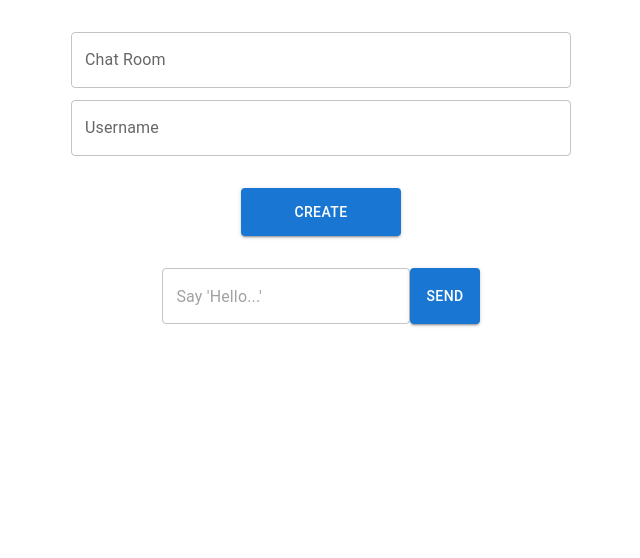
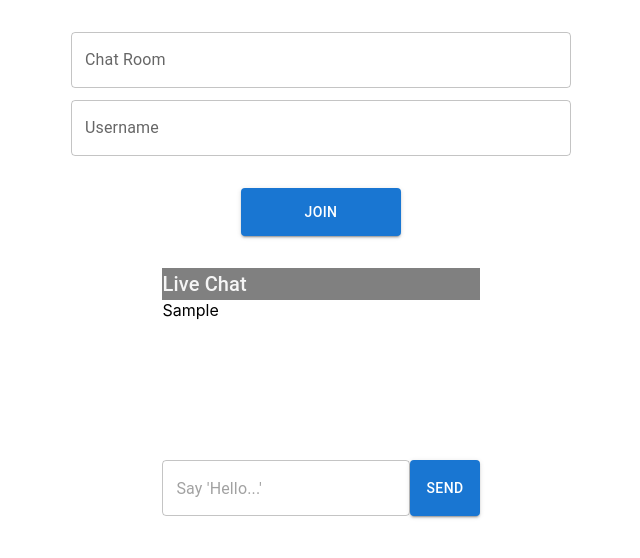
Before and after one commit to UpwardStart/SpeakEasy, a React (Create React App) app in the folder client/: page / in a window 1280 px wide. Both pictures are taken after typing "Sample" into the empty fields and a click on the button "SEND". Shown: the top 558 px of the page, without its empty margins (319-959 px from the left). Built offline with nearby package versions, Linux system fonts and the light colour scheme; no server answers.

Commit message:
Made template for socket.io

```diff
--- a/client/package.json
+++ b/client/package.json
@@ -2,7 +2,7 @@
   "name": "client",
   "version": "0.1.0",
   "private": true,
-  "proxy": "http://localhost:5000/",
+  "proxy": "http://localhost:3003/",
   "dependencies": {
     "@emotion/react": "^11.7.0",
     "@emotion/styled": "^11.6.0",
--- a/client/src/App.jsx
+++ b/client/src/App.jsx
@@ -43,7 +43,7 @@ function App() {
         />
       </Box>
       <Box component="div" sx={{ marginTop: '2rem'}}>
-        <Button variant="contained" onClick={joinRoom} sx={{width: '10rem', height: '3rem' }}>Create</Button>
+        <Button variant="contained" onClick={joinRoom} sx={{width: '10rem', height: '3rem' }}>Join</Button>
       </Box>
       <Box>
         <Chat socket={socket} username={username} chat={chat}/>
--- a/client/src/Chat.jsx
+++ b/client/src/Chat.jsx
@@ -1,5 +1,5 @@
-import { Box, TextField, Button } from "@mui/material"
-import { useState } from "react"
+import { Box, TextField, Button, Typography } from "@mui/material"
+import { useEffect, useState } from "react"
 
 
 const chatStyle = {
@@ -8,19 +8,43 @@ const chatStyle = {
   marginTop: '2rem'
  }
 
-const Chat = ({socket, chat, username}) => {
+const Chat = ({socket, chat: room, username: author}) => {
   const [message, setMessage] = useState('')
-
-  const sendMessage = () => {
+  const [messageList, setMessageList ] = useState([])
+  const sendMessage = async () => {
     if(message){
-    socket.emit('chat message', message)
+    const messageData = {
+      room,
+      author,
+      message,
+      time: Date.now()
+    }
+    await socket.emit('send_message', messageData)
+    setMessageList(list => [...list, messageData])
+    setMessage('')
   }
-  setMessage('')
-
 }
+  useEffect(() => {
+    socket.on('receive_message', messageData => {
+      setMessageList(list =>  [...list, messageData])
+    })
+  }, [socket])
   return(
     <Box sx={chatStyle}>
       <Box component="div">
+        <Box component="div" sx={{bgcolor: 'gray'}}>
+          <Typography variant="h6" sx={{color: 'whitesmoke'}}>Live Chat</Typography>
+        </Box>
+        <Box component="div">
+          <Box component="div" sx={{ overflow: 'scroll', maxHeight:'10rem', height:'10rem', maxWidth:400, display:'flex', flexWrap:'wrap'}}>
+          {messageList.map(messages => {
+          return (
+            <Box component="div" sx={{width: '100%'}}>
+            <Typography variant="p" fullWidth>{messages.message}</Typography>
+            </Box>
+          )})}
+        </Box>
+        </Box>
           <TextField onChange={e => {
             setMessage(e.target.value)
           }}
```
Also changed, not shown: client/src/Home.jsx (added), 1 other file (tests, documents, lock files or other folders).
